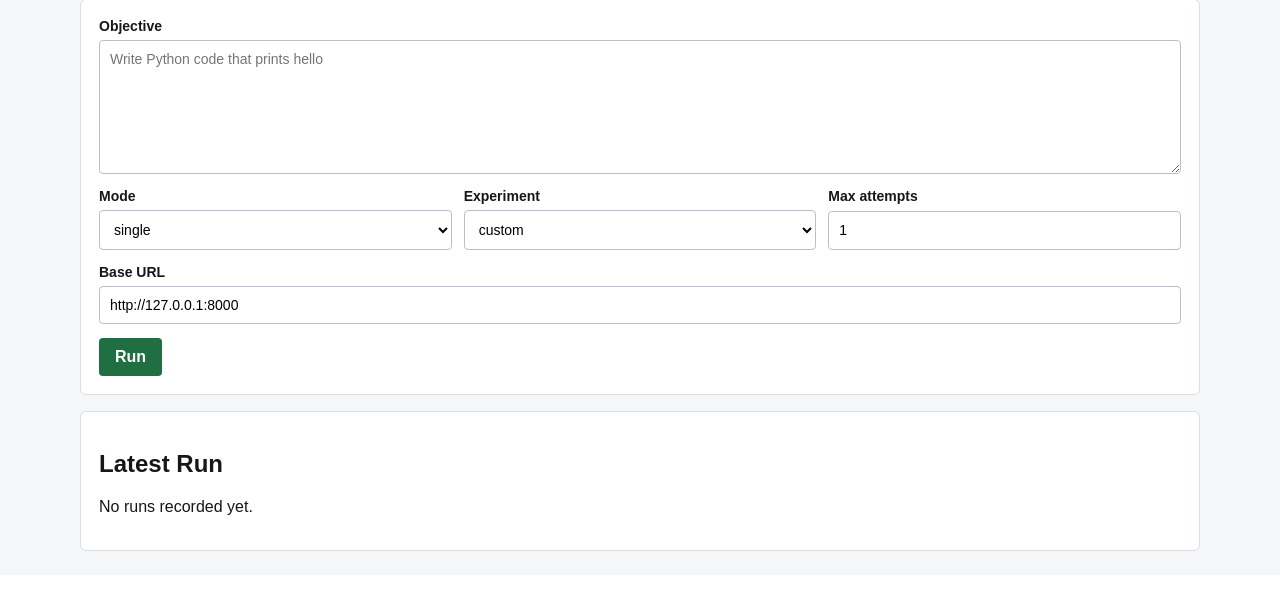
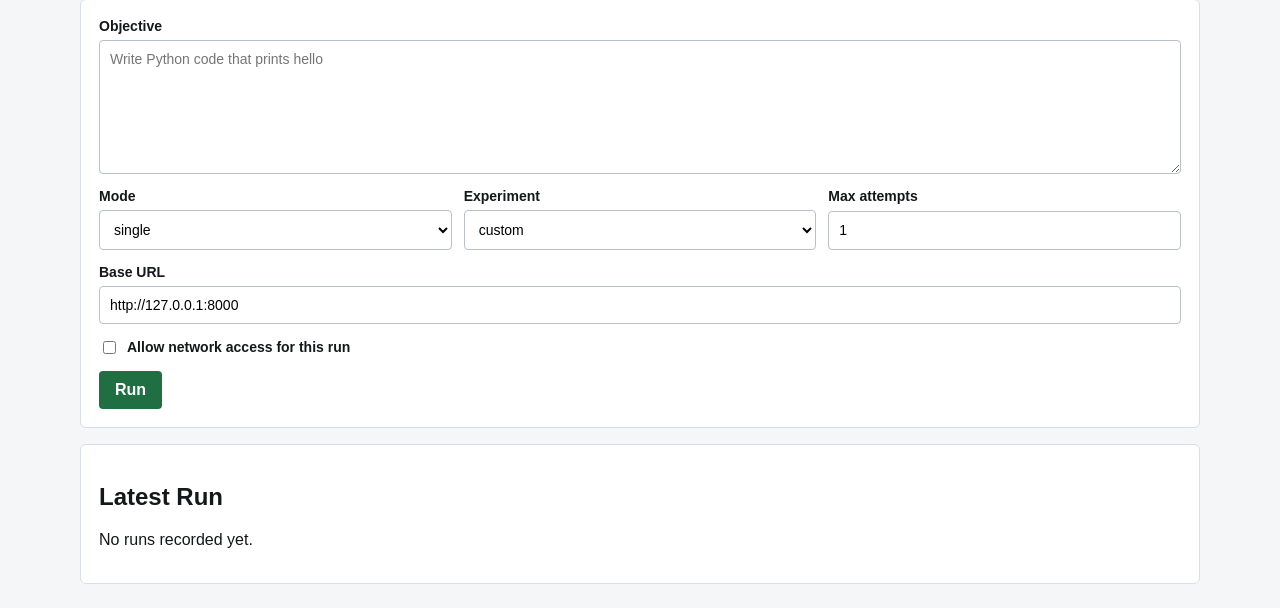
Before and after one commit to Slyog/lightwell-runtime-agent, a FastAPI app: page / in a window 1280 px wide. Shown: the part 225-833 px from the top of the page. Before the commit the page ends 776 px from the top, so only its background shows below. Run offline with FastAPI, Linux system fonts and the light colour scheme; some libraries are stand-ins or nearby versions.

Commit message:
feat: add allow network access option to adaptive run form and update related functionality

```diff
--- a/app.py
+++ b/app.py
@@ -93,6 +93,10 @@ def first_attempt_value(attempts, key: str):
 
 def truthy_result(value) -> bool:
     return value is True or str(value).lower() == "true"
+
+
+def truthy_form_value(value: str) -> bool:
+    return str(value or "").lower() in {"1", "true", "yes", "on"}
 
 
 def append_adaptive_run_history(entry: dict) -> None:
@@ -649,6 +653,7 @@ async def run(request: Request):
     objective = form.get("objective", "").strip()
     max_attempts = clamp_max_attempts(form.get("max_attempts", "1"))
     base_url = form.get("base_url", "").strip() or "http://127.0.0.1:8000"
+    allow_network = truthy_form_value(form.get("allow_network", ""))
 
     if experiment:
         objective = get_experiment(experiment)
@@ -674,13 +679,14 @@ async def run(request: Request):
             JsonlLogger(str(log_path)),
             experiment,
             max_attempts_override=max_attempts,
+            allow_network=allow_network,
         )
         result["log_file"] = log_path.name
 
-    return render_result(result, mode, max_attempts, base_url)
+    return render_result(result, mode, max_attempts, base_url, allow_network)
 
 
-def render_result(result: dict, mode: str, max_attempts: int, base_url: str) -> HTMLResponse:
+def render_result(result: dict, mode: str, max_attempts: int, base_url: str, allow_network: bool = False) -> HTMLResponse:
     trace_items = "\n".join(f"<li><code>{esc(trace_id)}</code></li>" for trace_id in result.get("trace_ids", []))
     observation_items = "\n".join(f"<li>{esc(item)}</li>" for item in result.get("observations", []))
     return render_template(
@@ -697,6 +703,7 @@ def render_result(result: dict, mode: str, max_attempts: int, base_url: str) ->
         experiment=esc(normalize_experiment_name(result.get("experiment"))),
         log_file=esc(result.get("log_file", "not written")),
         mode=esc(mode),
+        network=esc("enabled" if allow_network else "none"),
         max_attempts=esc(max_attempts),
         base_url=esc(base_url),
     )
--- a/runner.py
+++ b/runner.py
@@ -102,6 +102,7 @@ def run_task(
     logger: JsonlLogger,
     experiment: Optional[str] = None,
     max_attempts_override: Optional[int] = None,
+    allow_network: bool = False,
 ) -> dict:
     steps = variation_tasks(task) if mode == "variation" else plan_steps(task)
     max_attempts = MAX_ATTEMPTS if mode == "retry_heavy" else len(steps)
@@ -124,14 +125,14 @@ def run_task(
 
             try:
                 engine_max_attempts = max_attempts_override if max_attempts_override is not None else (5 if mode == "retry_heavy" else 1)
-                result = client.run(current_task, max_attempts=engine_max_attempts)
+                result = client.run(current_task, max_attempts=engine_max_attempts, allow_network=allow_network)
             except AgentRunError as exc:
                 error_type = classify_error(None, exc)
                 error_types.append(error_type or "unknown_error")
                 observations.append(f"Attempt {attempts} failed before sandbox result: {exc}.")
                 log_event(logger, "failure", {"attempt": attempts, "error_type": error_type, "error": str(exc)}, experiment)
                 if error_type in INFRASTRUCTURE_FAILURES or mode != "retry_heavy" or local_attempt == step_attempts:
-                    return finalize(task, steps, attempts, False, trace_ids, final_stdout, str(exc), error_types, observations, experiment)
+                    return finalize(task, steps, attempts, False, trace_ids, final_stdout, str(exc), error_types, observations, experiment, allow_network)
                 current_task = adapt_task(current_task, None, error_type, attempts)
                 observations.append(f"Changed strategy after {error_type}.")
                 continue
@@ -164,7 +165,7 @@ def run_task(
                 if mode == "variation":
                     continue
                 if step_index == len(steps):
-                    return finalize(task, steps, attempts, True, trace_ids, final_stdout, final_stderr, error_types, observations, experiment)
+                    return finalize(task, steps, attempts, True, trace_ids, final_stdout, final_stderr, error_types, observations, experiment, allow_network)
                 break
 
             error_type = classify_error(result)
@@ -173,18 +174,18 @@ def run_task(
                 f"Attempt {attempts} failed with {error_type}; exit_code={result.exit_code}, timeout={result.timeout}."
             )
             if error_type in INFRASTRUCTURE_FAILURES:
-                return finalize(task, steps, attempts, False, trace_ids, final_stdout, final_stderr, error_types, observations, experiment)
+                return finalize(task, steps, attempts, False, trace_ids, final_stdout, final_stderr, error_types, observations, experiment, allow_network)
             if mode == "variation":
                 continue
             if mode != "retry_heavy" or local_attempt == step_attempts:
-                return finalize(task, steps, attempts, False, trace_ids, final_stdout, final_stderr, error_types, observations, experiment)
+                return finalize(task, steps, attempts, False, trace_ids, final_stdout, final_stderr, error_types, observations, experiment, allow_network)
             current_task = adapt_task(current_task, result, error_type, attempts)
             observations.append(f"Changed strategy after {error_type}.")
 
     success = bool(trace_ids) and not final_stderr and (not error_types or mode == "variation")
     if mode == "variation":
         success = bool(trace_ids) and any("succeeded" in item for item in observations)
-    return finalize(task, steps, attempts, success, trace_ids, final_stdout, final_stderr, error_types, observations, experiment)
+    return finalize(task, steps, attempts, success, trace_ids, final_stdout, final_stderr, error_types, observations, experiment, allow_network)
 
 
 def finalize(
@@ -198,6 +199,7 @@ def finalize(
     error_types: List[str],
     observations: List[str],
     experiment: Optional[str] = None,
+    allow_network: bool = False,
 ) -> dict:
     failure_category = "none" if success else classify_failure(final_stderr)
     is_infrastructure_failure = failure_category in INFRASTRUCTURE_FAILURES
@@ -215,6 +217,7 @@ def finalize(
         "final_stderr": final_stderr,
         "error_types": error_types,
         "observations": observations,
+        "allow_network": allow_network,
     }
     if experiment:
         output["experiment"] = experiment
--- a/static/style.css
+++ b/static/style.css
@@ -61,6 +61,17 @@ label {
   margin-bottom: 14px;
   font-size: 14px;
   font-weight: 700;
+}
+
+.checkbox-label {
+  display: flex;
+  align-items: center;
+  gap: 8px;
+  font-weight: 700;
+}
+
+.checkbox-label input {
+  width: auto;
 }
 
 textarea,
--- a/templates/index.html
+++ b/templates/index.html
@@ -44,6 +44,11 @@
         <input name="base_url" value="$base_url">
       </label>
 
+      <label class="checkbox-label">
+        <input name="allow_network" type="checkbox" value="true">
+        Allow network access for this run
+      </label>
+
       <button type="submit">Run</button>
     </form>
 
--- a/templates/result.html
+++ b/templates/result.html
@@ -19,6 +19,7 @@
       <div><span>is_agent_failure</span><strong>$is_agent_failure</strong></div>
       <div><span>is_infrastructure_failure</span><strong>$is_infrastructure_failure</strong></div>
       <div><span>mode</span><strong>$mode</strong></div>
+      <div><span>network</span><strong>$network</strong></div>
       <div><span>max_attempts</span><strong>$max_attempts</strong></div>
       <div><span>experiment</span><strong>$experiment</strong></div>
       <div><span>log</span><strong>$log_file</strong></div>
```
Also changed, not shown: client.py (+8 -2 lines).
